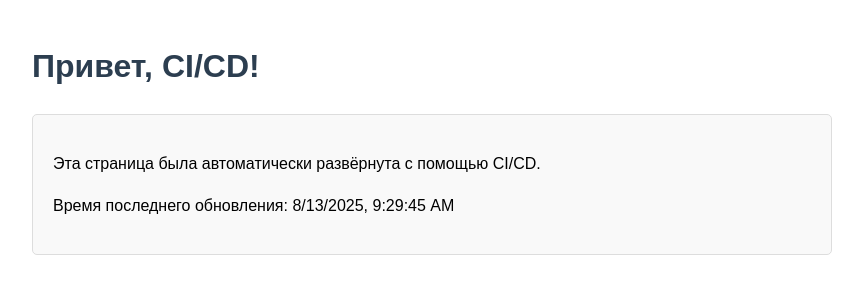
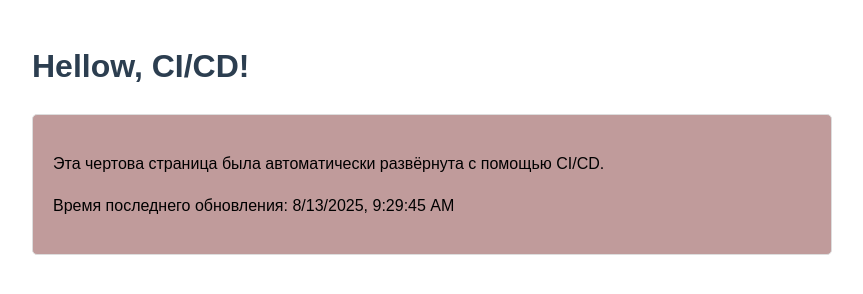
Before and after one commit to Anton-Stepanov84/my-first-cicd, a plain HTML site: page index.html in a window 1280 px wide. Shown: the whole page, without its empty margins (208-1071 px from the left). Drawn offline with Linux system fonts and the light colour scheme.

Commit message:
Update index.html

```diff
--- a/index.html
+++ b/index.html
@@ -17,14 +17,14 @@
             border: 1px solid #ddd;
             padding: 20px;
             border-radius: 5px;
-            background-color: #f9f9f9;
+            background-color: #c09b9b;
         }
     </style>
 </head>
 <body>
-    <h1>Привет, CI/CD!</h1>
+    <h1>Hellow, CI/CD!</h1>
     <div class="container">
-        <p>Эта страница была автоматически развёрнута с помощью CI/CD.</p>
+        <p>Эта чертова страница была автоматически развёрнута с помощью CI/CD.</p>
         <p>Время последнего обновления: <span id="timestamp"></span></p>
     </div>
 
```
